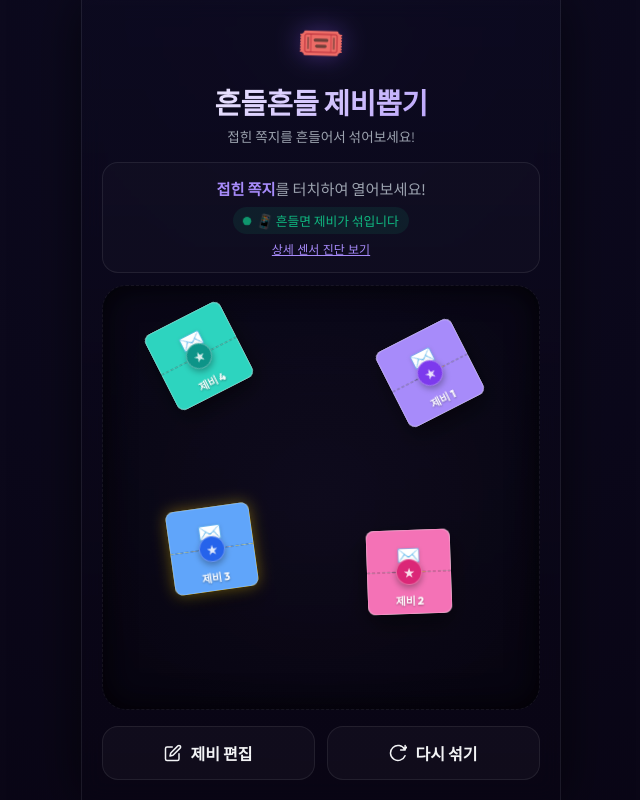
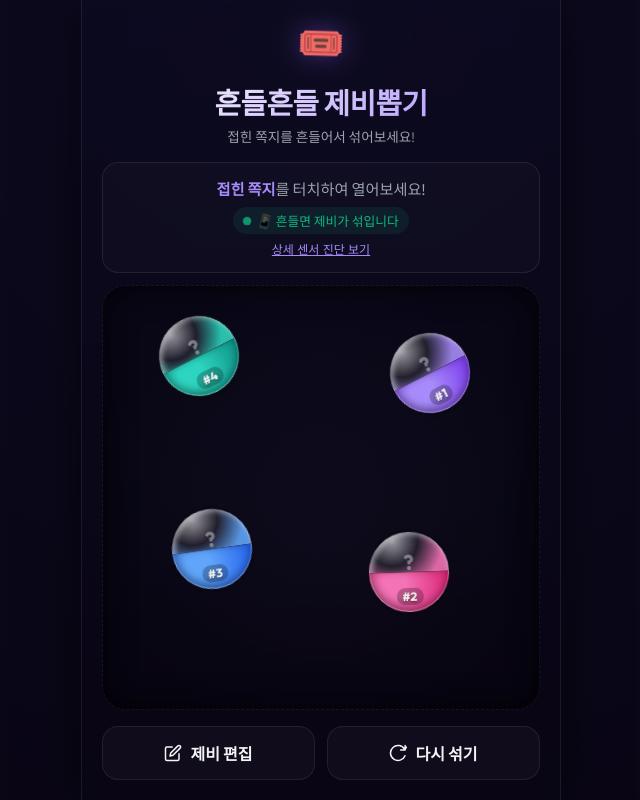
Before and after one commit to gya-nyang/random_game, a Vue app: page / in a window 1280 px wide. Both pictures are taken after a click on the button "게임 시작하기 🚀". Shown: the whole page, without its empty margins (319-959 px from the left). Built offline with nearby package versions, Linux system fonts and the light colour scheme.

Commit message:
style: change theme to Capsule Toy (Gacha Capsule) style drawing lots

```diff
--- a/src/components/FoldedCard.vue
+++ b/src/components/FoldedCard.vue
@@ -31,52 +31,33 @@ const isWin = computed(() => {
     }"
     @click="$emit('click')"
   >
-    <div class="unfold-paper" :class="{ 'is-revealed': card.revealed }">
-      <!-- 1. The Main Message Body (revealed underneath) -->
+    <div class="capsule-container" :class="{ 'is-opened': card.revealed }">
+      <!-- 1. The Result Note (Inside capsule, rises up when opened) -->
       <div
-        class="paper-body"
+        class="capsule-paper"
         :class="{ 'revealed-win': isWin }"
       >
-        <span class="paper-back-value">{{ card.value }}</span>
-        <span class="paper-back-index">#{{ idx + 1 }}</span>
+        <span class="capsule-paper-value">{{ card.value }}</span>
+        <span class="capsule-paper-index">#{{ idx + 1 }}</span>
       </div>
 
-      <!-- 2. The Flaps (Folding paper folds) -->
-      <!-- Top Flap (flips UPwards) -->
+      <!-- 2. Top Half (Transparent plastic with question mark) -->
       <div
-        class="paper-flap top-flap"
+        class="capsule-half top-half"
+        :style="{ '--color-base': card.color.base }"
+      >
+        <span class="capsule-question-mark">?</span>
+      </div>
+
+      <!-- 3. Bottom Half (Opaque colored plastic with index label) -->
+      <div
+        class="capsule-half bottom-half"
         :style="{
           '--color-base': card.color.base,
           '--color-dark': card.color.dark
         }"
       >
-        <div class="flap-face flap-front">
-          <span class="paper-fold-icon">✉️</span>
-        </div>
-        <div class="flap-face flap-back"></div>
-      </div>
-
-      <!-- Bottom Flap (flips DOWNwards) -->
-      <div
-        class="paper-flap bottom-flap"
-        :style="{
-          '--color-base': card.color.base,
-          '--color-dark': card.color.dark
-        }"
-      >
-        <div class="flap-face flap-front"></div>
-        <div class="flap-face flap-back"></div>
-      </div>
-
-      <!-- 3. Sticker Seal & Label (Overlays in the center, disappears when clicked) -->
-      <div
-        class="paper-seal"
-        :style="{ '--color-dark': card.color.dark }"
-      >
-        ★
-      </div>
-      <div class="paper-label">
-        제비 {{ idx + 1 }}
+        <span class="capsule-label">#{{ idx + 1 }}</span>
       </div>
     </div>
   </div>
--- a/src/style.css
+++ b/src/style.css
@@ -393,208 +393,153 @@ html {
 
 
 
-/* Unfolding Paper Container */
-.unfold-paper {
+/* Capsule Toy Container */
+.capsule-container {
   width: 100%;
   height: 100%;
   position: relative;
-  perspective: 1000px;
-  transform-style: preserve-3d;
+  display: flex;
+  justify-content: center;
+  align-items: center;
 }
 
-/* 1. Main Message Body (Unfolded base) */
-.paper-body {
+/* Capsule Half Common */
+.capsule-half {
   position: absolute;
-  top: 0;
-  left: 0;
-  width: 100%;
-  height: 100%;
+  width: 80px;
+  height: 40px;
+  left: 2px;
+  box-sizing: border-box;
+  transition: all 0.6s cubic-bezier(0.25, 1, 0.5, 1);
+  z-index: 3;
+}
+
+/* Top Half (Transparent plastic) */
+.top-half {
+  top: 2px;
+  border-top-left-radius: 40px;
+  border-top-right-radius: 40px;
+  border: 1.5px solid rgba(255, 255, 255, 0.45);
+  border-bottom: none;
+  background: radial-gradient(circle at 30% 20%, rgba(255, 255, 255, 0.65), rgba(255, 255, 255, 0.1) 40%, var(--color-base) 80%);
+  opacity: 0.9;
+  backdrop-filter: blur(1px);
+  box-shadow: inset 2px 2px 5px rgba(255, 255, 255, 0.5), 0 -2px 5px rgba(0, 0, 0, 0.2);
+}
+
+/* Bottom Half (Opaque colored plastic) */
+.bottom-half {
+  bottom: 2px;
+  border-bottom-left-radius: 40px;
+  border-bottom-right-radius: 40px;
+  border: 1.5px solid rgba(255, 255, 255, 0.25);
+  border-top: 1.5px solid rgba(0, 0, 0, 0.15); /* dark rim */
+  background: radial-gradient(circle at 30% 30%, var(--color-base) 20%, var(--color-dark) 90%);
+  box-shadow: inset 1px -3px 8px rgba(0,0,0,0.4), 0 3px 6px rgba(0,0,0,0.3);
+  display: flex;
+  justify-content: center;
+  align-items: center;
+}
+
+/* Label on bottom half */
+.capsule-label {
+  font-size: 0.75rem;
+  font-weight: 800;
+  color: rgba(255, 255, 255, 0.9);
+  background: rgba(0, 0, 0, 0.25);
+  padding: 1px 6px;
+  border-radius: 10px;
+  text-shadow: 0 1px 2px rgba(0, 0, 0, 0.4);
+  margin-top: 8px; /* Push it down a bit to look centered on bottom half */
+}
+
+/* 3. The Result Note (Inside capsule) */
+.capsule-paper {
+  position: absolute;
+  width: 78px;
+  height: 56px;
+  left: 3px;
+  top: 14px;
   background: #ffffff;
   color: #0f172a;
-  border-radius: 8px;
+  border-radius: 6px;
   border: 1px solid rgba(0, 0, 0, 0.12);
-  box-shadow: inset 0 0 15px rgba(0, 0, 0, 0.05), var(--card-shadow);
+  box-shadow: 0 4px 10px rgba(0, 0, 0, 0.3);
   display: flex;
   flex-direction: column;
   justify-content: center;
   align-items: center;
-  padding: 10px;
+  padding: 6px;
   box-sizing: border-box;
-  z-index: 1; /* Under the flaps when folded */
-  transition: transform 0.6s cubic-bezier(0.175, 0.885, 0.32, 1.275);
+  z-index: 1; /* Behind top/bottom halves when closed */
+  opacity: 0;
+  transform: scale(0.2) translateY(20px);
+  transition: all 0.6s cubic-bezier(0.34, 1.56, 0.64, 1);
 
-  /* Crease fold lines on unfolded paper */
-  background: linear-gradient(180deg, #ffffff 49%, rgba(0,0,0,0.06) 50%, #f9f9f9 51%);
+  /* Fold/crease lines for ticket look */
+  background: linear-gradient(90deg, #ffffff 49%, rgba(0,0,0,0.06) 50%, #f9f9f9 51%);
 }
 
-.paper-body.revealed-win {
-  background: linear-gradient(180deg, #fef08a 49%, #fde047 50%, #facc15 51%);
+.capsule-paper.revealed-win {
+  background: linear-gradient(90deg, #fef08a 49%, #fde047 50%, #facc15 51%);
   color: #78350f;
   border-color: #eab308;
-  box-shadow: 0 0 15px rgba(250, 204, 21, 0.4), var(--card-shadow);
+  box-shadow: 0 0 15px rgba(250, 204, 21, 0.5), 0 4px 10px rgba(0, 0, 0, 0.3);
 }
 
-.paper-body.revealed-win .paper-back-value {
-  color: #78350f;
-}
-
-.paper-back-value {
-  font-size: 0.95rem;
+.capsule-paper-value {
+  font-size: 0.82rem;
   font-weight: 800;
   text-align: center;
   word-break: break-all;
-  line-height: 1.3;
-  color: #0f172a;
+  line-height: 1.25;
 }
 
-.paper-back-index {
-  font-size: 0.6rem;
+.capsule-paper-index {
+  font-size: 0.55rem;
   color: var(--text-muted);
   position: absolute;
-  bottom: 6px;
+  bottom: 4px;
   font-weight: 500;
 }
 
-/* 2. Paper Flaps Common Styles */
-.paper-flap {
+/* Question mark icon when closed */
+.capsule-question-mark {
+  font-size: 1.3rem;
+  font-weight: 800;
+  color: rgba(255, 255, 255, 0.45);
+  text-shadow: 0 1px 2px rgba(0,0,0,0.15);
+  display: block;
   position: absolute;
-  left: 0;
-  width: 100%;
-  height: 50%;
-  z-index: 3;
-  transform-style: preserve-3d;
-  transition: transform 0.8s cubic-bezier(0.25, 1, 0.5, 1);
-}
-
-.top-flap {
-  top: 0;
-  transform-origin: top center;
-  border-top-left-radius: 8px;
-  border-top-right-radius: 8px;
-}
-
-.bottom-flap {
-  bottom: 0;
-  transform-origin: bottom center;
-  border-bottom-left-radius: 8px;
-  border-bottom-right-radius: 8px;
-}
-
-/* Flap Faces (Front & Back) */
-.flap-face {
-  position: absolute;
-  width: 100%;
-  height: 100%;
-  backface-visibility: hidden;
-  box-sizing: border-box;
-}
-
-/* Front faces are visible when folded */
-.top-flap .flap-front {
-  background: var(--color-base);
-  border: 1px solid rgba(255, 255, 255, 0.15);
-  border-bottom: 0.5px dashed rgba(0, 0, 0, 0.15);
-  border-top-left-radius: 8px;
-  border-top-right-radius: 8px;
-  display: flex;
-  justify-content: center;
-  align-items: flex-end;
-  padding-bottom: 4px;
-}
-
-.bottom-flap .flap-front {
-  background: var(--color-base);
-  border: 1px solid rgba(255, 255, 255, 0.15);
-  border-top: 0.5px dashed rgba(0, 0, 0, 0.15);
-  border-bottom-left-radius: 8px;
-  border-bottom-right-radius: 8px;
-}
-
-/* Back faces are visible when unfolded (rotated 180deg) */
-.top-flap .flap-back {
-  background: var(--color-base);
-  border: 1px solid rgba(255, 255, 255, 0.1);
-  transform: rotateX(180deg);
-  border-bottom-left-radius: 8px;
-  border-bottom-right-radius: 8px;
-  /* Shadow gradient to look like open flap */
-  background: linear-gradient(to top, rgba(0,0,0,0.15), transparent), var(--color-base);
-}
-
-.bottom-flap .flap-back {
-  background: var(--color-base);
-  border: 1px solid rgba(255, 255, 255, 0.1);
-  transform: rotateX(180deg);
-  border-top-left-radius: 8px;
-  border-top-right-radius: 8px;
-  background: linear-gradient(to bottom, rgba(0,0,0,0.15), transparent), var(--color-base);
-}
-
-/* 3. Sticker Seal & Label styles */
-.paper-seal {
-  position: absolute;
-  top: calc(50% - 13px);
-  left: calc(50% - 13px);
-  width: 26px;
-  height: 26px;
-  background: var(--color-dark);
-  color: rgba(255, 255, 255, 0.85);
-  border: 1.5px solid rgba(255, 255, 255, 0.3);
-  border-radius: 50%;
-  display: flex;
-  justify-content: center;
-  align-items: center;
-  font-size: 0.7rem;
-  box-shadow: 0 3px 6px rgba(0, 0, 0, 0.3);
-  z-index: 5;
-  transition: all 0.4s cubic-bezier(0.34, 1.56, 0.64, 1);
-}
-
-.paper-label {
-  position: absolute;
-  bottom: 6px;
+  top: 16px;
   left: 0;
   width: 100%;
   text-align: center;
-  font-size: 0.68rem;
-  font-weight: 700;
-  color: rgba(255, 255, 255, 0.95);
-  text-shadow: 0 1px 2px rgba(0, 0, 0, 0.3);
-  z-index: 4;
   transition: all 0.3s ease;
-  pointer-events: none;
 }
 
-.paper-fold-icon {
-  font-size: 1.2rem;
-  z-index: 2;
-  filter: drop-shadow(0 1px 2px rgba(0,0,0,0.15));
+.capsule-container.is-opened .capsule-question-mark {
+  opacity: 0;
+  transform: scale(0.5);
 }
 
-/* 4. Unfolded / Revealed State Actions */
-.unfold-paper.is-revealed .top-flap {
-  transform: rotateX(180deg);
+/* Open State Animations */
+.capsule-container.is-opened .top-half {
+  transform: translateY(-45px) rotate(-18deg) scale(0.95);
+  opacity: 0.4;
   z-index: 2;
 }
 
-.unfold-paper.is-revealed .bottom-flap {
-  transform: rotateX(-180deg);
+.capsule-container.is-opened .bottom-half {
+  transform: translateY(35px) rotate(12deg) scale(0.95);
+  opacity: 0.7;
   z-index: 2;
 }
 
-.unfold-paper.is-revealed .paper-seal {
-  transform: scale(0) rotate(180deg);
-  opacity: 0;
-}
-
-.unfold-paper.is-revealed .paper-label {
-  transform: scale(0.8);
-  opacity: 0;
-}
-
-.unfold-paper.is-revealed .paper-body {
-  transform: scale(1.05); /* Pop out slightly when unfolded */
-  z-index: 4;
+.capsule-container.is-opened .capsule-paper {
+  opacity: 1;
+  transform: scale(1.15) translateY(-18px);
+  z-index: 10; /* Bring in front of opened capsule halves */
 }
 
 /* Debug panel styles */
```
